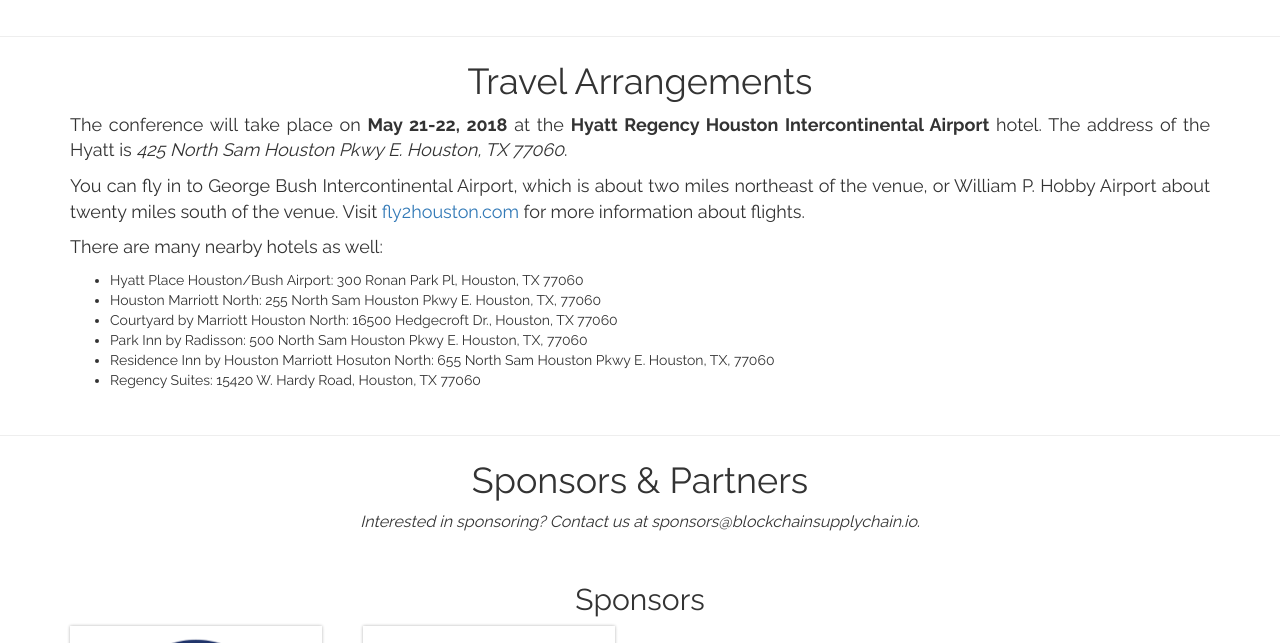
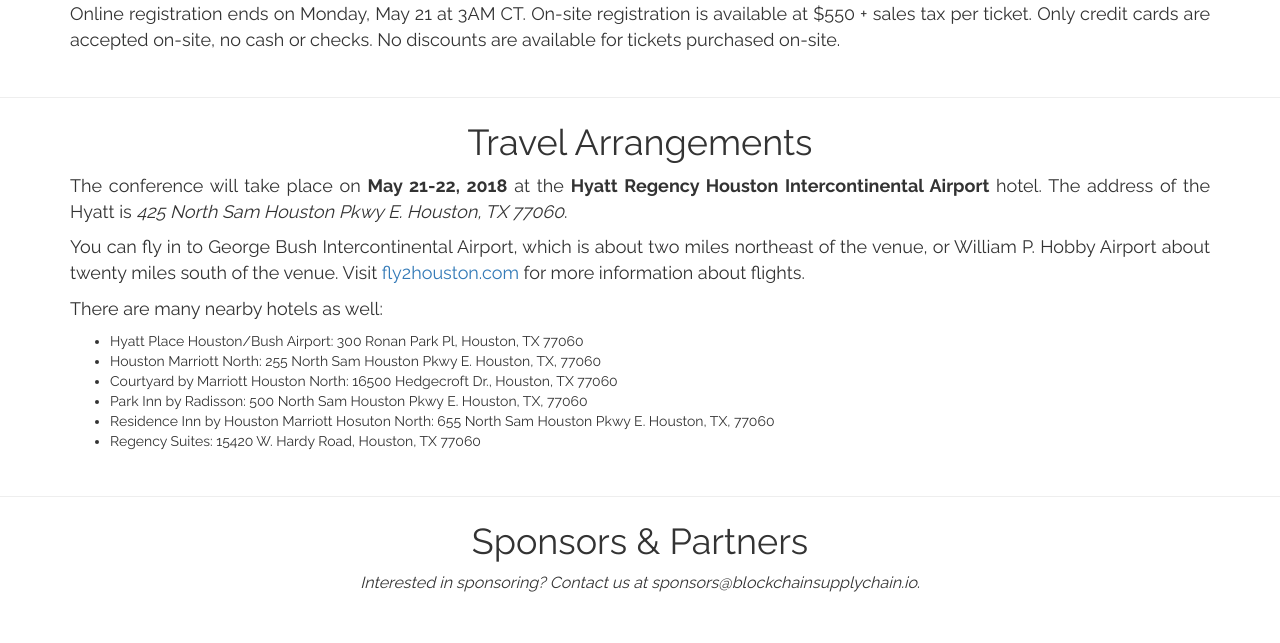
Before and after one commit to gnawalishyam/jekyll, a Jekyll site: the page built from index.html, in a window 1280 px wide and 900 px high, scrolled down 11295 px, cut to the strip 257-900 px from the top of the window. Built offline with Jekyll 4.4.1, drawn with Linux system fonts in a browser that asks for light colours; some web fonts are replaced.

Commit message:
added on-site registration text

```diff
--- a/index.html
+++ b/index.html
@@ -478,7 +478,7 @@
 	<div id="register">
 		<h1>Register</h1>
 		<iframe src="https://eventbrite.com/tickets-external?eid=43072648451&ref=etckt" frameborder="0" height="500px" width="100%" vspace="0" hspace="0" marginheight="5" marginwidth="5" scrolling="auto" allowtransparency="true"></iframe>
-		<!--<div style="font-family:Helvetica, Arial; font-size:12px; padding:10px 0 5px; margin:2px; width:100%; text-align:left;" ><a class="powered-by-eb" style="color: #ADB0B6; text-decoration: none;" target="_blank" href="https://www.eventbrite.com/">Powered by Eventbrite</a></div></div>-->
+		<p>Online registration ends on Monday, May 21 at 3AM CT. On-site registration is available at $550 + sales tax per ticket. Only credit cards are accepted on-site, no cash or checks. No discounts are available for tickets purchased on-site.</p>
 	</div>
 </section>
 
```
